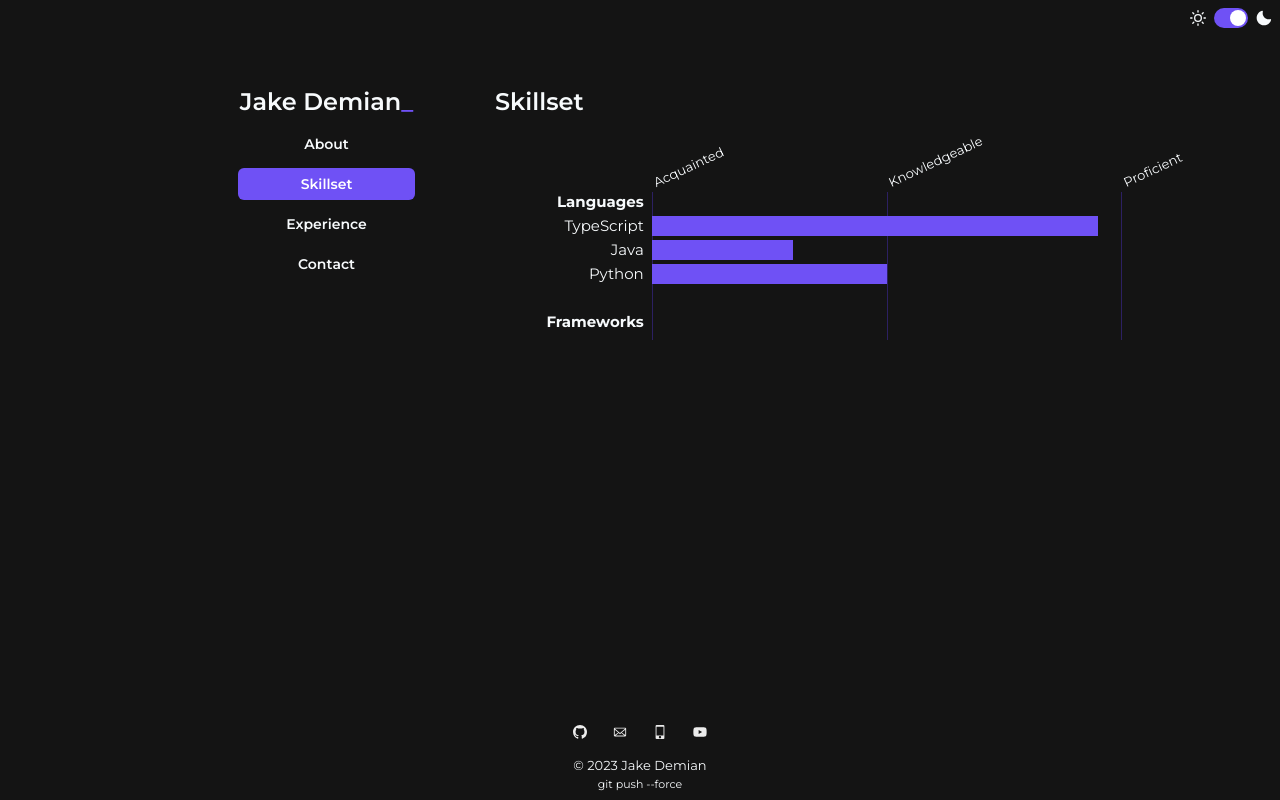
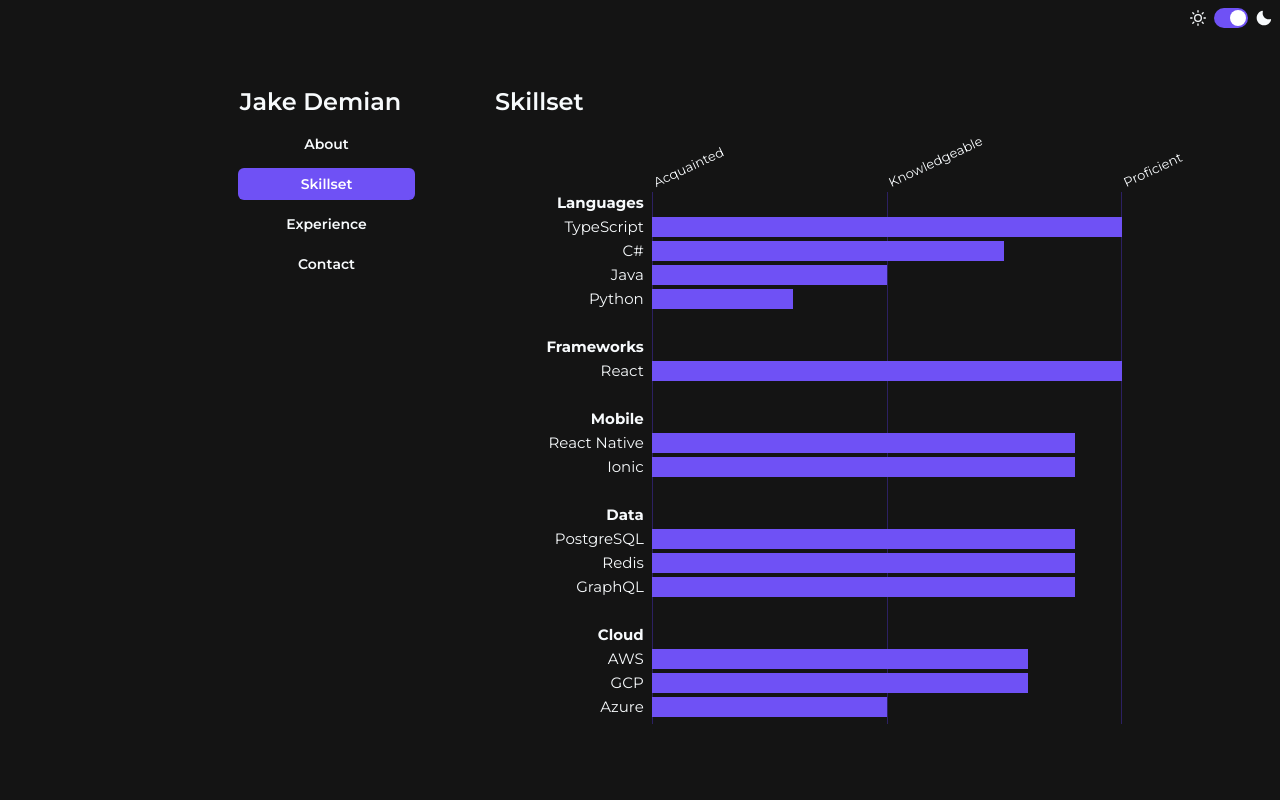
Before and after one commit to jakedemian/jake-personal-website, a React (Create React App) app: page /skillset in a window 1280 px wide. Shown: the top 800 px of the page. Built offline with nearby package versions, Linux system fonts and the light colour scheme.

Commit message:
saving categories, still have incorrect values

```diff
--- a/src/common/Chart/Chart.tsx
+++ b/src/common/Chart/Chart.tsx
@@ -20,11 +20,31 @@
       <VStack position="relative" w={dynamicWidth} ml={{ base: -10, lg: 0 }}>
         <Grid templateColumns="repeat(1, 1fr)" gap={1} w={'100%'}>
           <ChartRow label="Languages" isGroupLabel />
-          <ChartRow label="TypeScript" value={95} />
-          <ChartRow label="Java" value={30} />
-          <ChartRow label="Python" value={50} />
-          <ChartRow isGroupLabel label="" />
+          <ChartRow label="TypeScript" value={100} />
+          <ChartRow label="C#" value={75} />
+          <ChartRow label="Java" value={50} />
+          <ChartRow label="Python" value={30} />
+          <ChartRow blank />
+          {/*  */}
           <ChartRow isGroupLabel label="Frameworks" />
+          <ChartRow label="React" value={100} />
+          <ChartRow blank />
+          {/*  */}
+          <ChartRow isGroupLabel label="Mobile" />
+          <ChartRow label="React Native" value={90} />
+          <ChartRow label="Ionic" value={90} />
+          <ChartRow blank />
+          {/*  */}
+          <ChartRow isGroupLabel label="Data" />
+          <ChartRow label="PostgreSQL" value={90} />
+          <ChartRow label="Redis" value={90} />
+          <ChartRow label="GraphQL" value={90} />
+          <ChartRow blank />
+          {/*  */}
+          <ChartRow isGroupLabel label="Cloud" />
+          <ChartRow label="AWS" value={80} />
+          <ChartRow label="GCP" value={80} />
+          <ChartRow label="Azure" value={50} />
         </Grid>
         <Grid
           templateColumns="25% 75%"
--- a/src/common/Chart/ChartRow.tsx
+++ b/src/common/Chart/ChartRow.tsx
@@ -2,11 +2,12 @@
 import React, { useEffect, useState } from 'react';
 
 const ChartRow: React.FC<{
-  label: string;
+  label?: string;
   value?: number;
   isGroupLabel?: boolean;
-}> = ({ label, value, isGroupLabel }) => {
-  const ROW_HEIGHT = 5;
+  blank?: boolean;
+}> = ({ label, value, isGroupLabel, blank }) => {
+  const ROW_HEIGHT = { base: 3, lg: 5 };
   const TRANSITION_TIME = 0.5;
   const [barWidth, setBarWidth] = useState<number>(0);
 
@@ -17,8 +18,9 @@
   }, [value]);
 
   return (
-    <GridItem>
-      <HStack h={ROW_HEIGHT}>
+    <GridItem h={ROW_HEIGHT}>
+      {!blank && (
+        <HStack>
           <Box w="25%" textAlign="right" pr={2} mr={-2}>
             <Text
               fontWeight={isGroupLabel ? 700 : 400}
@@ -38,6 +40,7 @@
             )}
           </Box>
         </HStack>
+      )}
     </GridItem>
   );
 };
```
Lines whose indentation alone changed are shown as unchanged.
